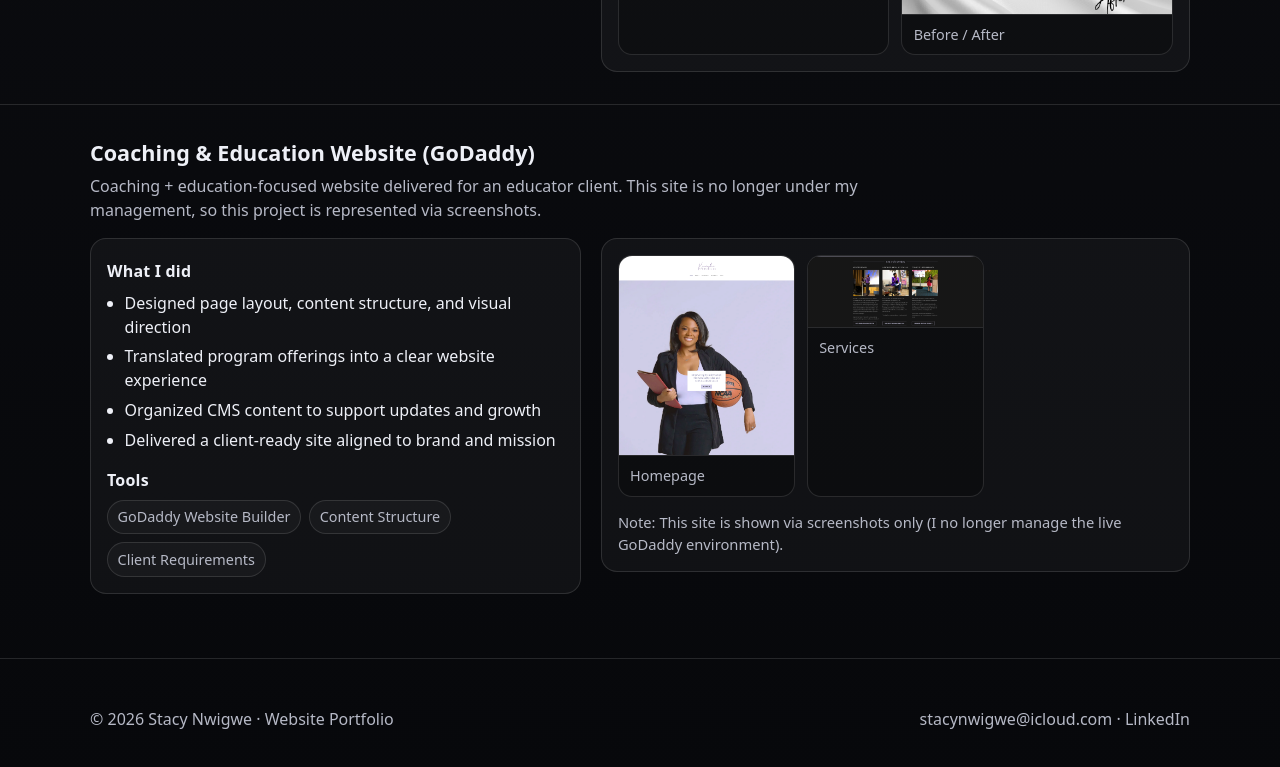
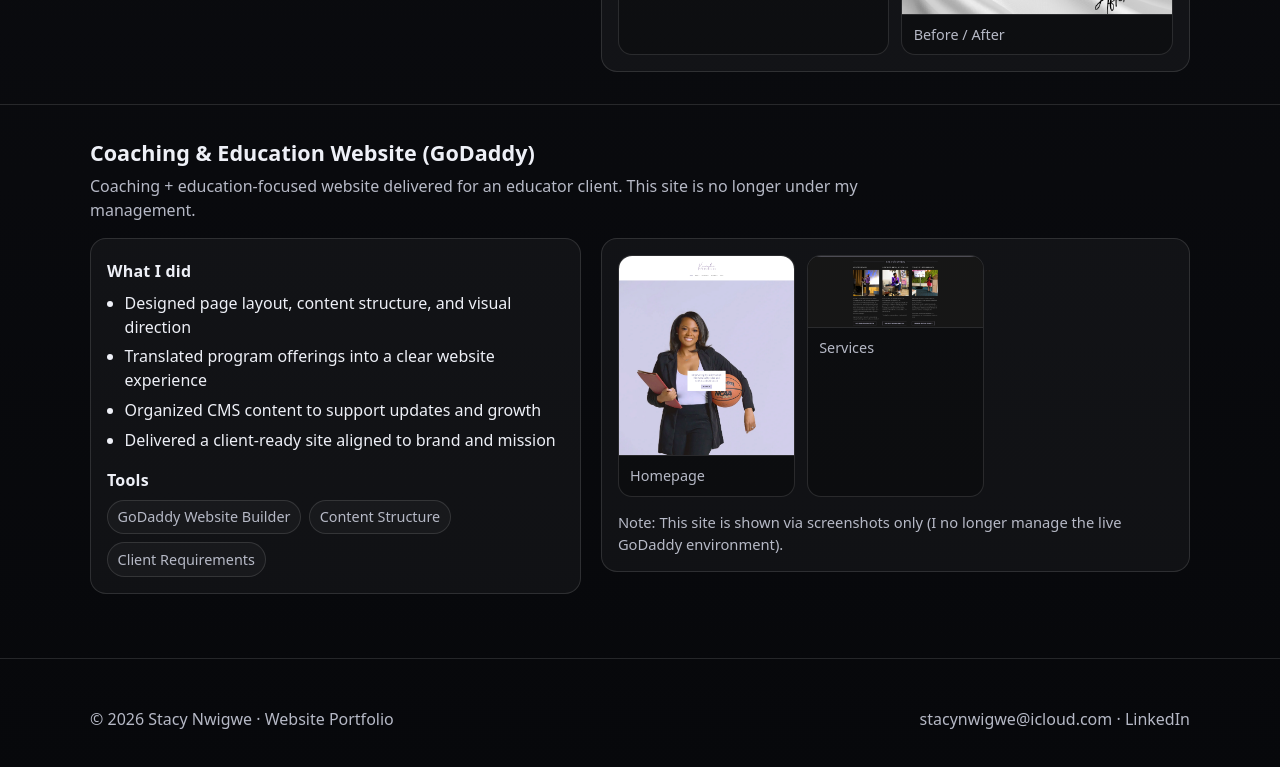
Before and after one commit to stacynwigwe/web-project-portfolio, a plain HTML site: page index.html in a window 1280 px wide. Shown: the part 1659-2426 px from the top of the page. Drawn offline with Linux system fonts and the light colour scheme.

Commit message:
Update index.html

```diff
--- a/index.html
+++ b/index.html
@@ -174,7 +174,7 @@
             <h3 class="project-title" id="kenisha-title">Coaching & Education Website (GoDaddy)</h3>
             <p class="project-summary">
               Coaching + education-focused website delivered for an educator client. This site is no longer under my
-              management, so this project is represented via screenshots.
+              management.
             </p>
           </header>
 
```
